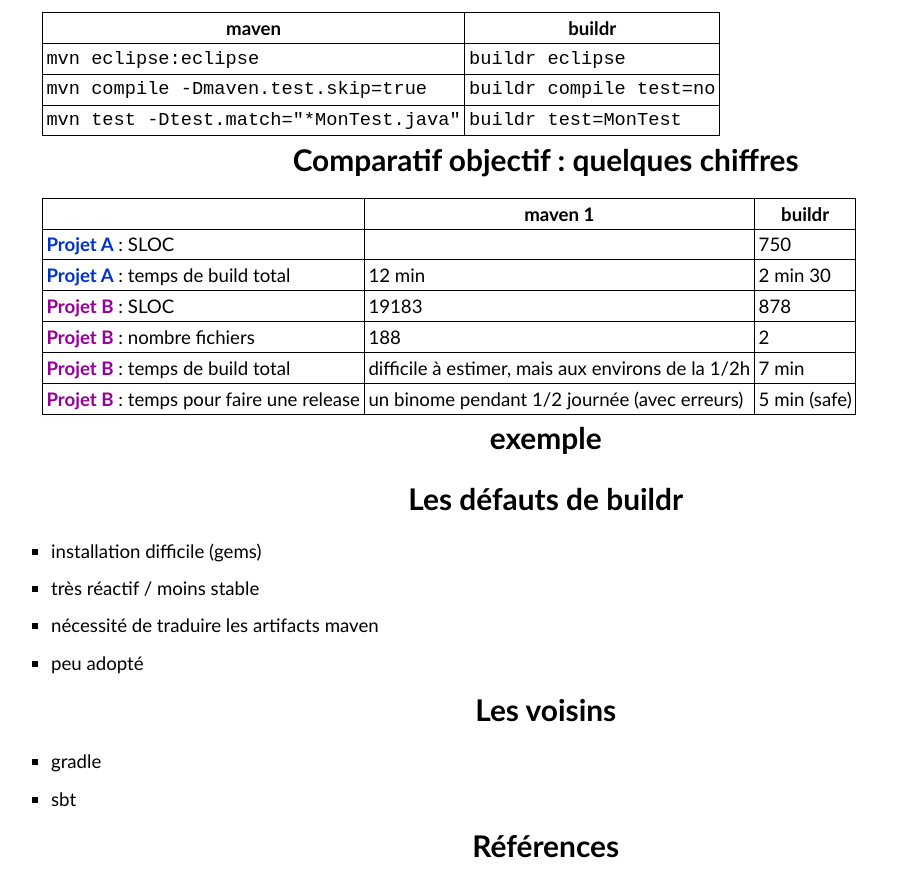
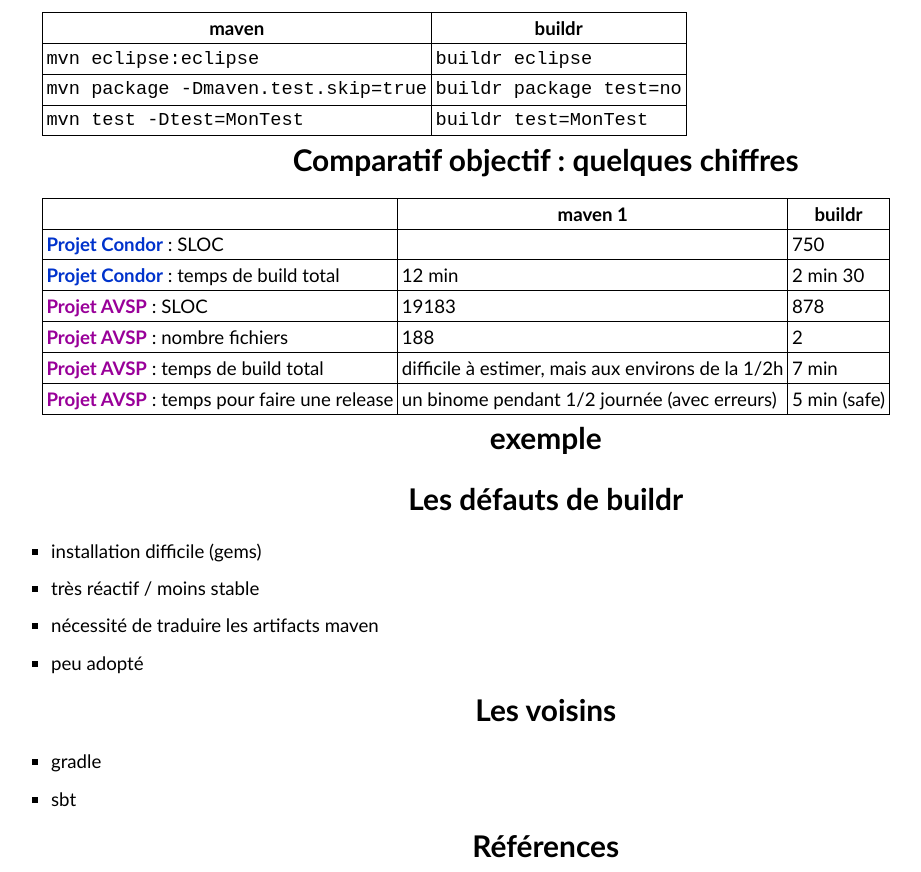
Before and after one commit to jpcaruana/presentation_buildr, a plain HTML site: page buildr.html in a window 1280 px wide. Shown: the part 2073-2945 px from the top of the page, without its empty margins (41-962 px from the left). Drawn offline with Linux system fonts and the light colour scheme; a script that the page names is missing.

Commit message:
correction commandes mvn + noms réels des projets

```diff
--- a/buildr.html
+++ b/buildr.html
@@ -87,11 +87,11 @@
 					<td>buildr eclipse</td>
 				</tr>
 				<tr class="commande">
-					<td>mvn compile -Dmaven.test.skip=true</td>
-					<td>buildr compile test=no</td>
+					<td>mvn package -Dmaven.test.skip=true</td>
+					<td>buildr package test=no</td>
 				</tr>
 				<tr class="commande">
-					<td>mvn test -Dtest.match="*MonTest.java"</td>
+					<td>mvn test -Dtest=MonTest</td>
 					<td>buildr test=MonTest</td>
 				</tr>
 			</table>
@@ -106,32 +106,32 @@
 					<th>buildr</th>
 				</tr>
 				<tr>
-					<td><span class="condor">Projet A</span> : SLOC</td>
+					<td><span class="condor">Projet Condor</span> : SLOC</td>
 					<td></td>
 					<td>750</td>
 				</tr>
 				<tr>
-					<td><span class="condor">Projet A</span> : temps de build total</td>
+					<td><span class="condor">Projet Condor</span> : temps de build total</td>
 					<td>12 min</td>
 					<td>2 min 30</td>
 				</tr>
 				<tr>
-					<td><span class="avsp">Projet B</span> : SLOC</td>
+					<td><span class="avsp">Projet AVSP</span> : SLOC</td>
 					<td>19183</td>
 					<td>878</td>
 				</tr>
 				<tr>
-					<td><span class="avsp">Projet B</span> : nombre fichiers</td>
+					<td><span class="avsp">Projet AVSP</span> : nombre fichiers</td>
 					<td>188</td>
 					<td>2</td>
 				</tr>
 				<tr>
-					<td><span class="avsp">Projet B</span> : temps de build total</td>
+					<td><span class="avsp">Projet AVSP</span> : temps de build total</td>
 					<td>difficile à estimer, mais aux environs de la 1/2h</td>
 					<td>7 min</td>
 				</tr>
 				<tr>
-					<td><span class="avsp">Projet B</span> : temps pour faire une release</td>
+					<td><span class="avsp">Projet AVSP</span> : temps pour faire une release</td>
 					<td>un binome pendant 1/2 journée (avec erreurs)</td>
 					<td>5 min (safe)</td>
 				</tr>
```
